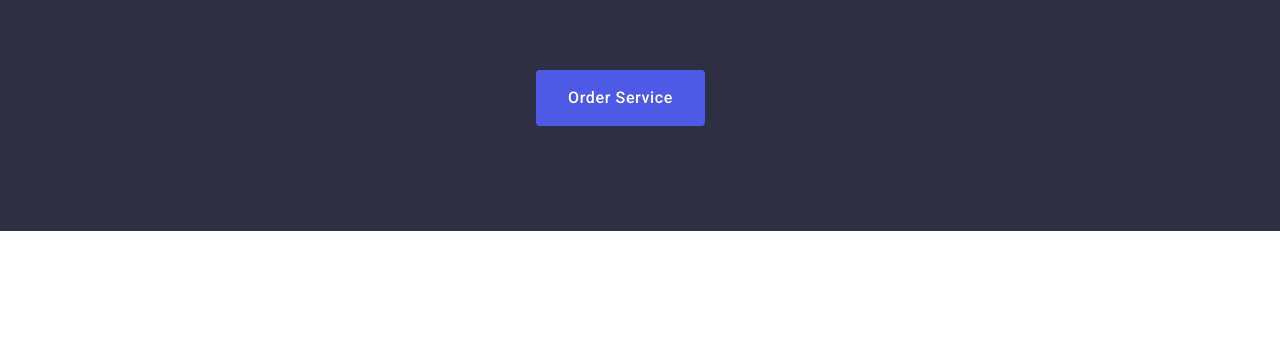
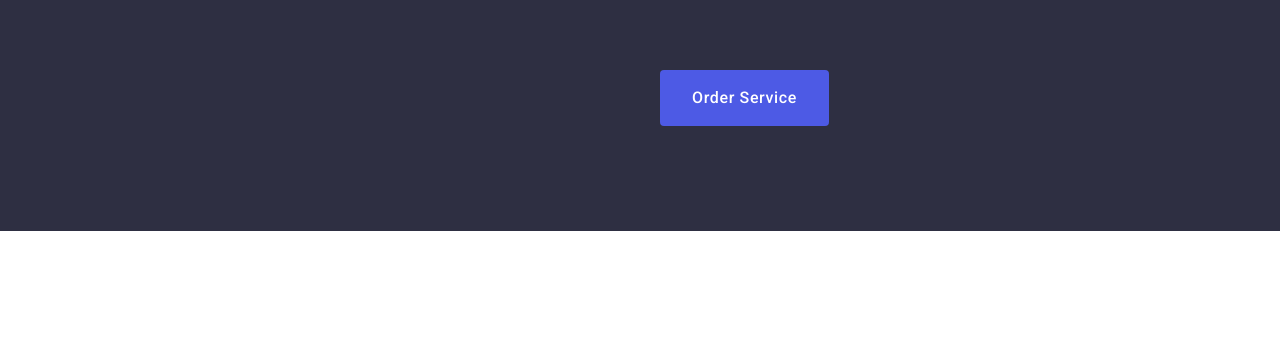
Before and after one commit to HAKCERclon01/goit-markup-hw-03, a plain HTML site: page index.html in a window 1280 px wide. Shown: the part 430-794 px from the top of the page. Drawn offline with nearby package versions, Linux system fonts and the light colour scheme.

Commit message:
asdhfjdd

```diff
--- a/css/styles.css.css
+++ b/css/styles.css.css
@@ -159,7 +159,7 @@ span {
   position: absolute;
   width: 169px;
   height: 56px;
-  left: 636px;
+  left: 760px;
   top: 500px;
   font-family: "Roboto";
   font-style: normal;
```
